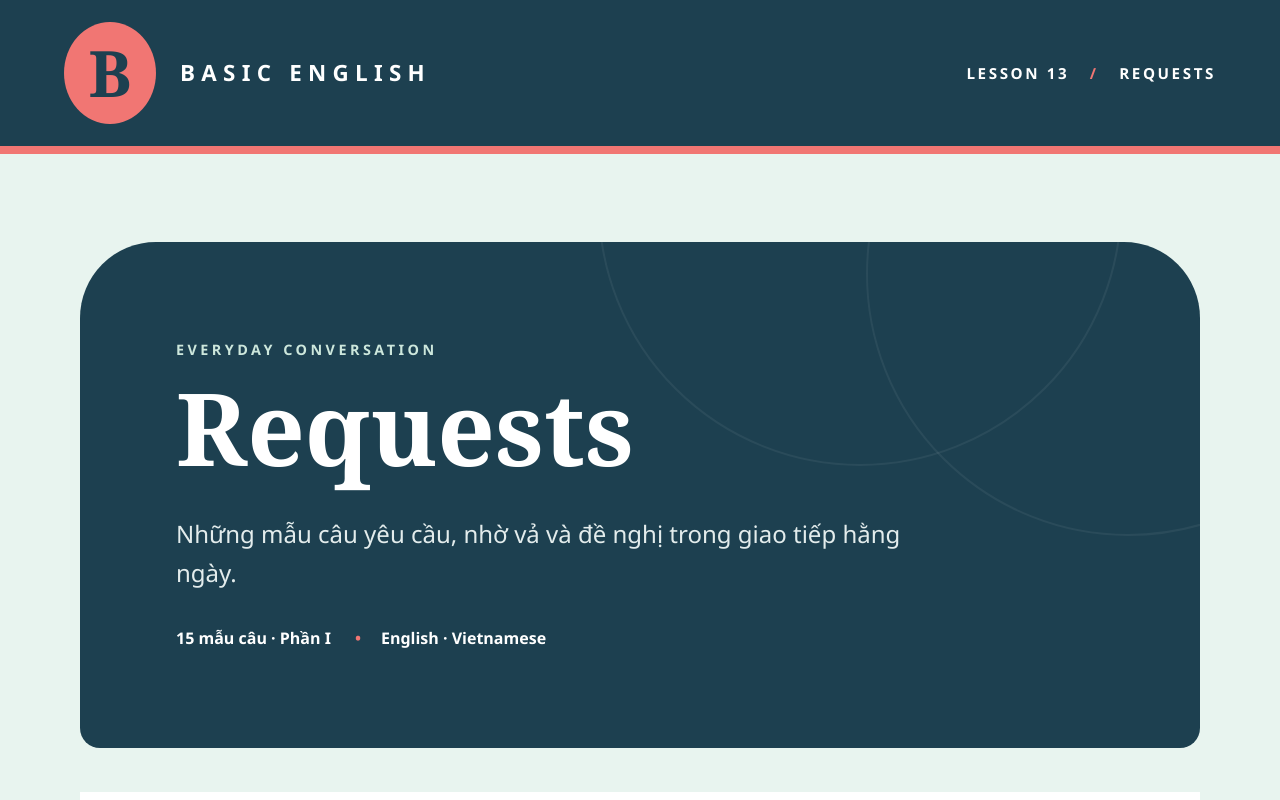
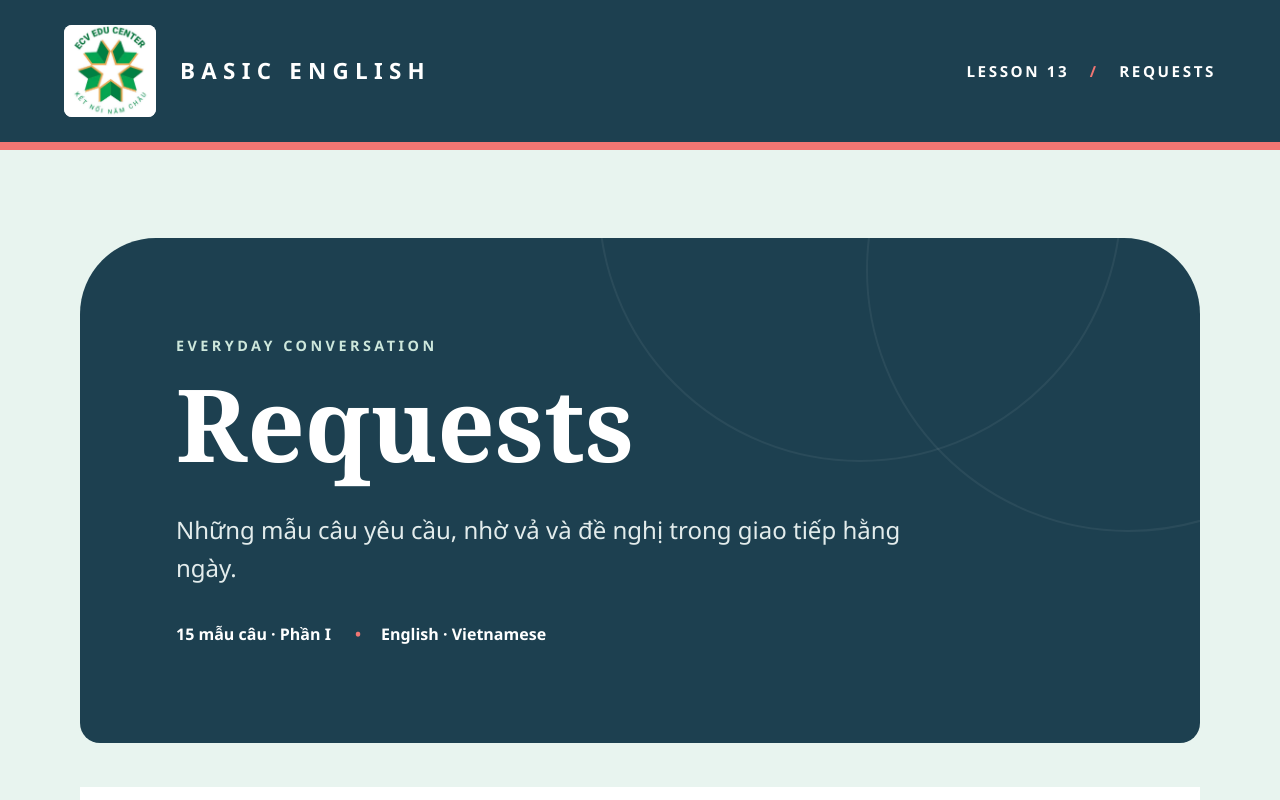
Before and after one commit to ecveducenter/BASIC-L1-B13-Requests, a plain HTML site: page index.html in a window 1280 px wide. Shown: the top 800 px of the page. Drawn offline with Linux system fonts and the light colour scheme.

Commit message:
Add ECV Edu Center logo to header
Co-authored-by: Copilot <223556219+Copilot@users.noreply.github.com>

```diff
--- a/index.html
+++ b/index.html
@@ -55,17 +55,14 @@
     }
 
     .brand-mark {
-      display: grid;
+      display: block;
+      flex: 0 0 auto;
       width: 92px;
+      height: 92px;
       aspect-ratio: 1;
-      place-items: center;
-      border-radius: 50%;
-      background: var(--coral);
-      color: var(--navy);
-      font-family: Georgia, serif;
-      font-size: 4rem;
-      font-weight: 700;
-      letter-spacing: 0;
+      border-radius: 8px;
+      background: white;
+      object-fit: cover;
     }
 
     .lesson-label {
@@ -449,7 +446,7 @@
     @media (max-width: 640px) {
       .topbar { min-height: 104px; padding: 16px 20px; }
       .brand { gap: 12px; letter-spacing: .16em; }
-      .brand-mark { width: 58px; font-size: 2.6rem; }
+      .brand-mark { width: 58px; height: 58px; }
       .lesson-label { font-size: .7rem; letter-spacing: .08em; }
       .lesson-label span { padding: 0 4px; }
       main { width: min(100% - 24px, 1120px); margin-top: 32px; }
@@ -472,7 +469,7 @@
 <body>
   <header class="topbar">
     <div class="brand">
-      <span class="brand-mark" aria-hidden="true">B</span>
+      <img class="brand-mark" src="ecv-edu-center-logo.png" alt="Logo ECV Edu Center">
       <span>BASIC ENGLISH</span>
     </div>
     <div class="lesson-label">Lesson 13 <span>/</span> Requests</div>
```
Also changed, not shown: ecv-edu-center-logo.png (added).
